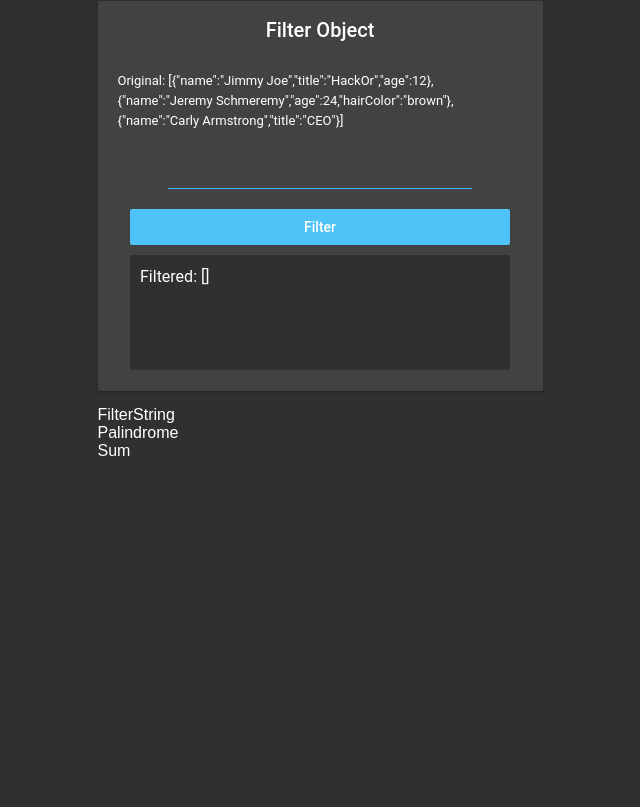
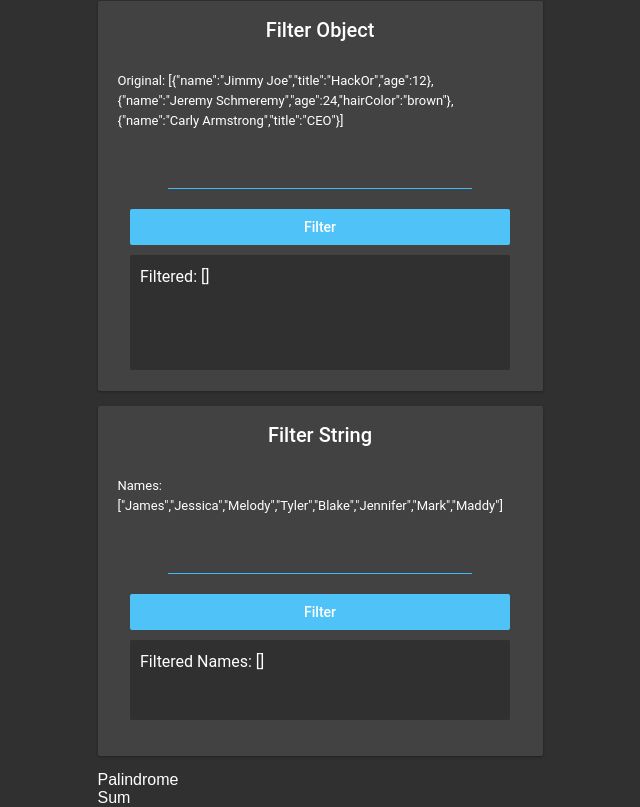
Before and after one commit to Jswens24/react-toy-problems-again, a React (Create React App) app: page / in a window 1280 px wide. Shown: the part 299-1106 px from the top of the page, without its empty margins (320-960 px from the left). Before the commit the page ends 800 px from the top, so only its background shows below. Built offline with nearby package versions, Linux system fonts and the light colour scheme.

Commit message:
added filter string

```diff
--- a/src/components/Topics/FilterString.js
+++ b/src/components/Topics/FilterString.js
@@ -1,8 +1,29 @@
-import React from 'react'
+import React, { useState } from 'react'
 
 const FilterString = () => {
+    const [filteredArray, setFilteredArray] = useState([]);
+    const [userInput, setUserInput] = useState('');
+    const [unfilteredArray, setUnfilteredArray] = useState(['James', 'Jessica', 'Melody', 'Tyler', 'Blake', 'Jennifer', 'Mark', 'Maddy']);
+
+    const clickHandler = () => {
+        const filter = []
+        unfilteredArray.map(el => {
+            if (el.includes(userInput)) {
+                filter.push(el)
+            }
+        })
+        setFilteredArray(filter)
+    }
+
+
     return (
-        <div>FilterString</div>
+        <div className='puzzleBox filterStringPB'>
+            <h4>Filter String</h4>
+            <span className='puzzleText'>Names: {JSON.stringify(unfilteredArray)}</span>
+            <input onChange={e => setUserInput(e.target.value)} className='inputLine' />
+            <button onClick={clickHandler} className='confirmationButton'>Filter</button>
+            <span className='resultsBox filterStringRB'>Filtered Names: {JSON.stringify(filteredArray)}</span>
+        </div>
     )
 }
 
```
